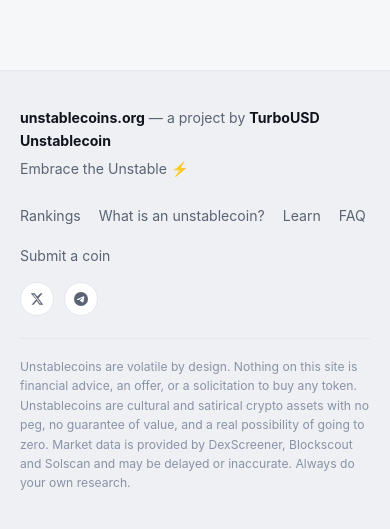
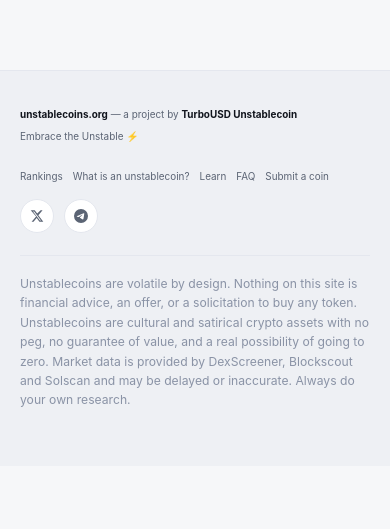
Before and after one commit to TurboUSD/unstablecoins, a Next.js app: page / in a window 390 px wide. Shown: the part 3417-3946 px from the top of the page. After the commit the page ends 3883 px from the top, so only its background shows below. Built offline with nearby package versions, Linux system fonts and the light colour scheme; no server answers.

Commit message:
Add files via upload

```diff
--- a/app/globals.css
+++ b/app/globals.css
@@ -695,6 +695,25 @@
   .footer-right {
     align-items: flex-start;
   }
+
+  .site-footer {
+    font-size: 0.62rem;
+  }
+
+  .footer-brand,
+  .footer-brand a {
+    white-space: nowrap;
+  }
+
+  .footer-links {
+    gap: 10px;
+    flex-wrap: nowrap;
+    white-space: nowrap;
+  }
+
+  .disclaimer {
+    font-size: 0.62rem;
+  }
 }
 
 .disclaimer {
```
